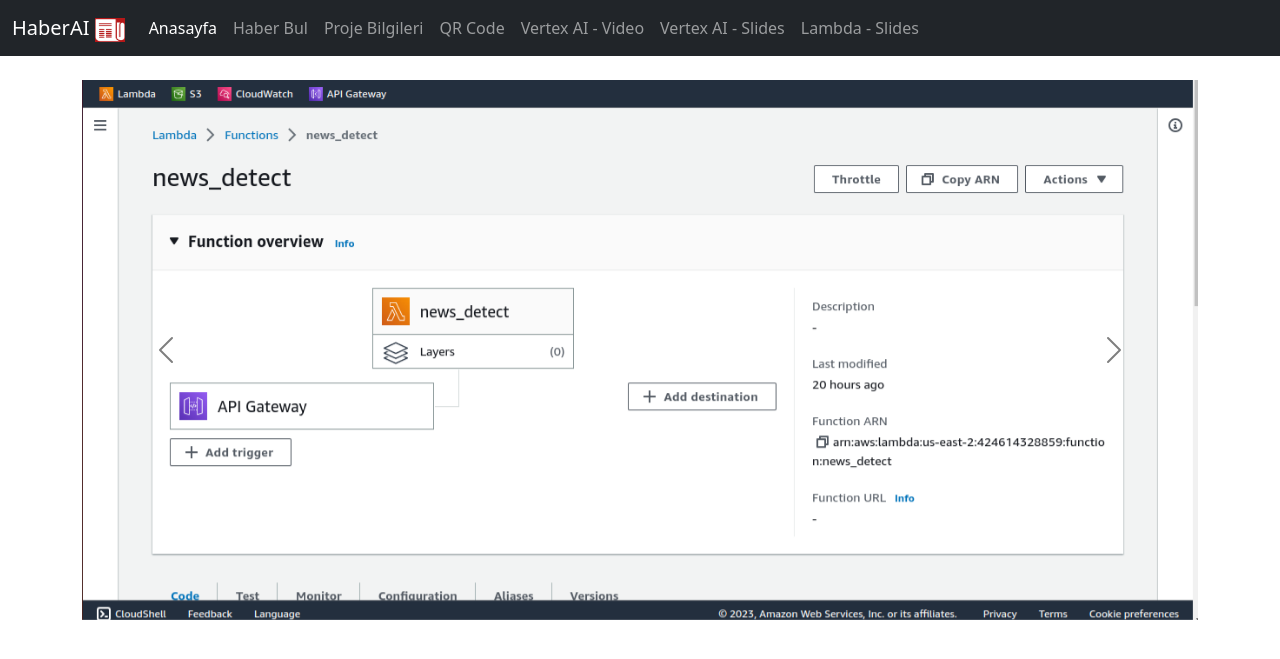
After one commit to alionur84/haberai, a Flask app: page /lambda_slides in a window 1280 px wide. The commit adds this page. Shown: the top 659 px of the page. Run offline with Flask 2, Linux system fonts and the light colour scheme.

Commit message:
added some slides

```diff
--- a/app.py
+++ b/app.py
@@ -106,6 +106,10 @@ def vertex_ai_video():
 def vertex_ai_slides():
 	return render_template("vertex_ai_slides.html", title="Vertex AI - Slides")
 
+@app.route("/lambda_slides")
+def lambda_slides():
+	return render_template("lambda_slides.html", title="Lambda - Slides")
+
 
 # 404 error
 @app.errorhandler(404)
--- /dev/null
+++ b/templates/lambda_slides.html
@@ -0,0 +1,34 @@
+{% extends 'base.html' %}
+
+{% block content %}
+<div id="carouselExampleControls" class="carousel carousel-dark slide" data-bs-ride="carousel">
+  <div class="carousel-inner">
+    <div class="carousel-item active">
+      <img src="../static/images/lambda/lambda1.png" class="d-block w-100" alt="...">
+    </div>
+    <div class="carousel-item">
+      <img src="../static/images/lambda/lambda2.png" class="d-block w-100" alt="...">
+    </div>
+    <div class="carousel-item">
+      <img src="../static/images/lambda/lambda3.png" class="d-block w-100" alt="...">
+    </div>
+    <div class="carousel-item">
+      <img src="../static/images/lambda/lambda4.png" class="d-block w-100" alt="...">
+    </div>
+    <div class="carousel-item">
+      <img src="../static/images/lambda/lambda5.png" class="d-block w-100" alt="...">
+    </div>
+  </div>
+  <button class="carousel-control-prev" type="button" data-bs-target="#carouselExampleControls" data-bs-slide="prev">
+    <span class="carousel-control-prev-icon" aria-hidden="true"></span>
+    <span class="visually-hidden">Previous</span>
+  </button>
+  <button class="carousel-control-next" type="button" data-bs-target="#carouselExampleControls" data-bs-slide="next">
+    <span class="carousel-control-next-icon" aria-hidden="true"></span>
+    <span class="visually-hidden">Next</span>
+  </button>
+</div>
+
+
+
+{% endblock %}
--- a/templates/navbar.html
+++ b/templates/navbar.html
@@ -24,7 +24,9 @@
         <li class="nav-item">
           <a class="nav-link" href="{{url_for('vertex_ai_slides')}}">Vertex AI - Slides</a>
         </li>
-
+        <li class="nav-item">
+          <a class="nav-link" href="{{url_for('lambda_slides')}}">Lambda - Slides</a>
+        </li>
     </div>
   </div>
 </nav>
--- a/templates/vertex_ai_slides.html
+++ b/templates/vertex_ai_slides.html
@@ -48,6 +48,9 @@
     <div class="carousel-item">
       <img src="../static/images/vertex/15.png" class="d-block w-100" alt="...">
     </div>
+    <div class="carousel-item">
+      <img src="../static/images/vertex/16.png" class="d-block w-100" alt="...">
+    </div>
   </div>
   <button class="carousel-control-prev" type="button" data-bs-target="#carouselExampleControls" data-bs-slide="prev">
     <span class="carousel-control-prev-icon" aria-hidden="true"></span>
```
Also changed, not shown: static/images/lambda/lambda1.png (added), static/images/lambda/lambda2.png (added), static/images/lambda/lambda3.png (added), static/images/lambda/lambda4.png (added), static/images/lambda/lambda5.png (added), static/images/vertex/16.png (added).
